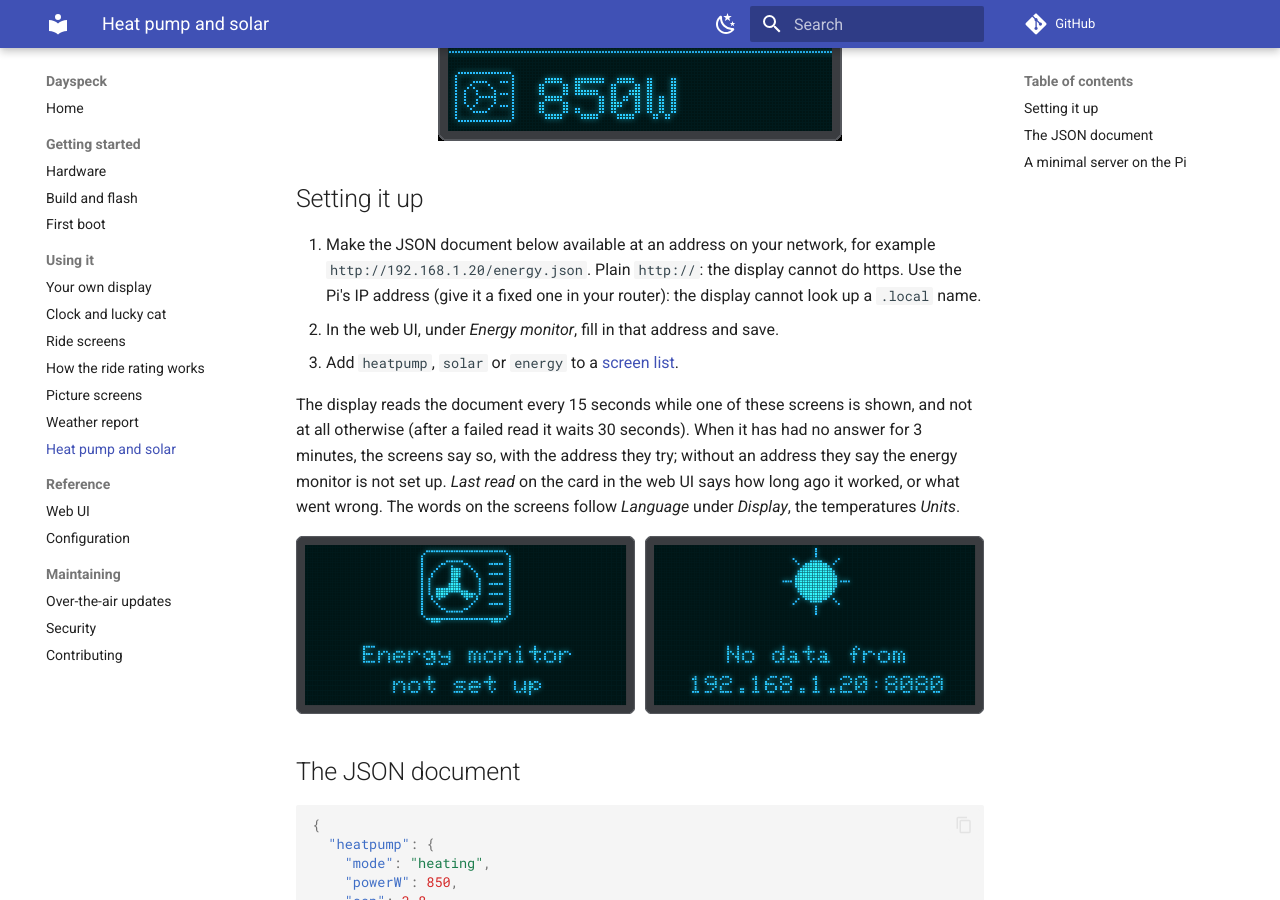
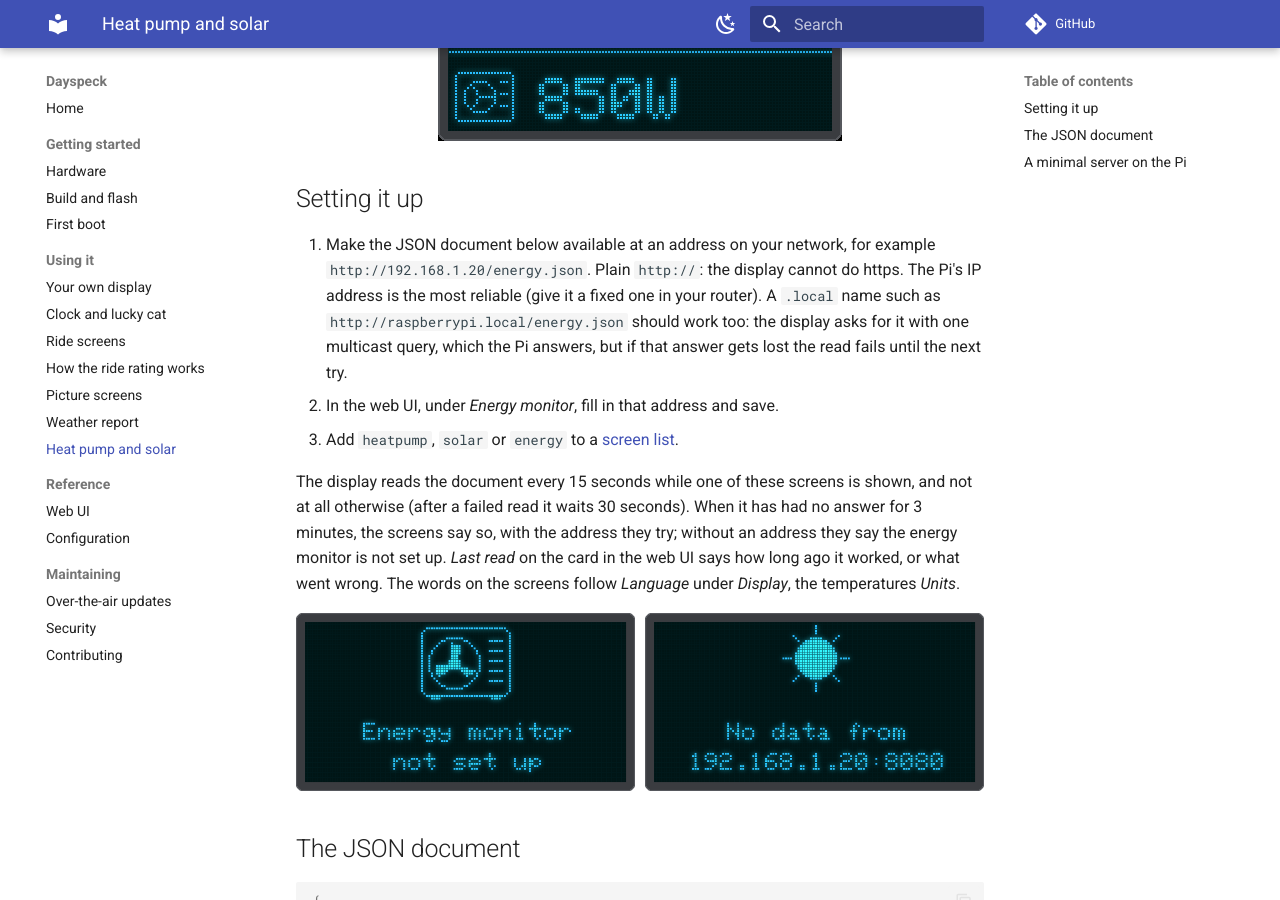
Before and after one commit to martijn4313/Dayspeck, an MkDocs documentation site: the page built from docs/energy.md, in a window 1280 px wide and 900 px high, scrolled down 1317 px. Built offline with MkDocs 1.6.1 and Material for MkDocs 9.7.7, drawn with Linux system fonts in a browser that asks for light colours; comment, search, counter and statistics services are not loaded.

Commit message:
Energy monitor: a .local address should work too, an IP address is the most reliable
The ESP8266 core's lwIP is built with LWIP_DNS_SUPPORT_MDNS_QUERIES, so
the HTTP client resolves a .local name with a one-shot multicast query.
The docs and the web UI said it would not work.

Co-Authored-By: Claude Opus 5.5 <noreply@anthropic.com>
Claude-Session: https://claude.ai/code/session_01MYRkjKMDz6EeQ5Chr1RE4p

```diff
--- a/docs/energy.md
+++ b/docs/energy.md
@@ -27,8 +27,10 @@ Pi, serves one small JSON document, and the display reads it over plain HTTP.
 ## Setting it up
 
 1. Make the JSON document below available at an address on your network, for example
-   `http://192.168.1.20/energy.json`. Plain `http://`: the display cannot do https. Use the Pi's IP address
-   (give it a fixed one in your router): the display cannot look up a `.local` name.
+   `http://192.168.1.20/energy.json`. Plain `http://`: the display cannot do https. The Pi's IP address is the
+   most reliable (give it a fixed one in your router). A `.local` name such as
+   `http://raspberrypi.local/energy.json` should work too: the display asks for it with one multicast query,
+   which the Pi answers, but if that answer gets lost the read fails until the next try.
 2. In the web UI, under *Energy monitor*, fill in that address and save.
 3. Add `heatpump`, `solar` or `energy` to a [screen list](screens.md).
 
```
Also changed, not shown: docs/web-ui.md (+1 -1 lines), 1 other file.
